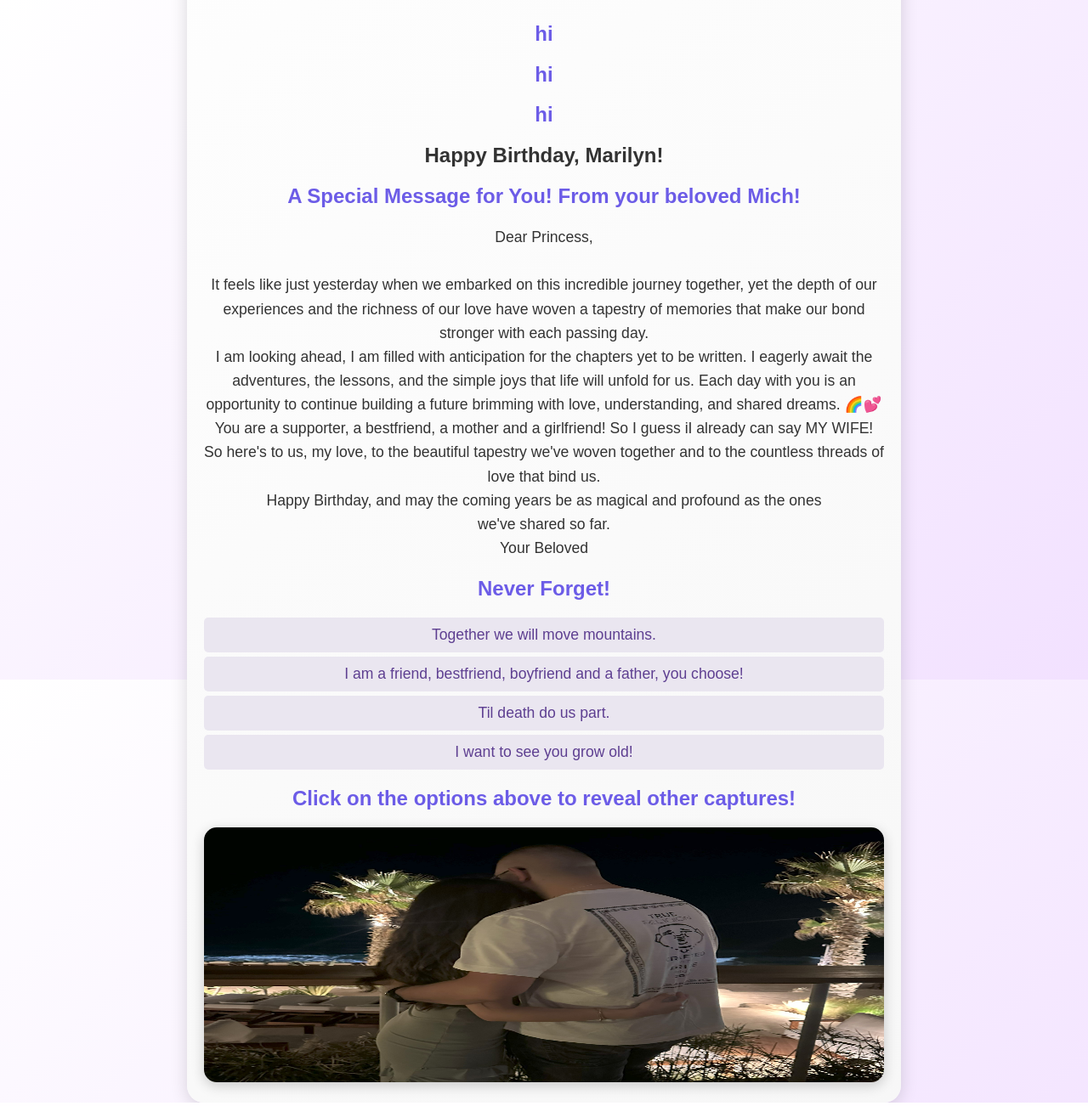
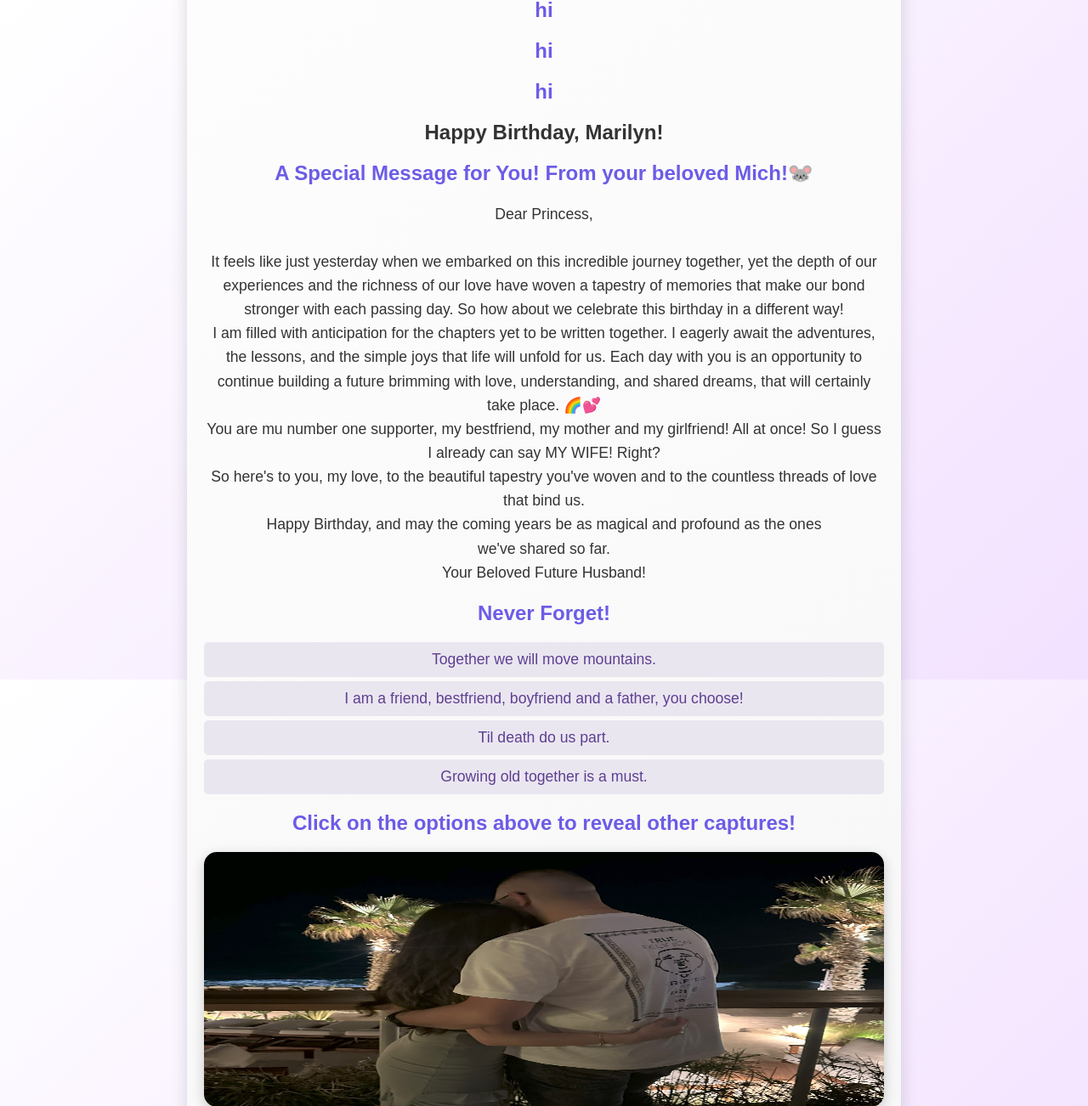
Before and after one commit to habchimichel/Marilyn, a Flask app: page / in a window 1280 px wide. Shown: the top 1302 px of the page at 85% size. Run offline with Flask 3, Linux system fonts and the light colour scheme.

Commit message:
Update index.html

```diff
--- a/templates/index.html
+++ b/templates/index.html
@@ -9,7 +9,7 @@
 <body>
     <div class="container">
         <header>
-            <h1>Happy Birthday, Marilyn!</h1>
+            <h1>Happy Birthday, Marilyn!❤️</h1>
         </header>
         <section class="message">
                <h2>hi </h2>
@@ -24,17 +24,17 @@
             <h2>hi</h2>
             <h2>hi</h2>
             <h1>Happy Birthday, Marilyn!</h1>
-            <h2>A Special Message for You! From your beloved Mich!</h2>
+            <h2>A Special Message for You! From your beloved Mich!🐭</h2>
             <p>
                 Dear Princess,<br><br>
 
-                It feels like just yesterday when we embarked on this incredible journey together, yet the depth of our experiences and the richness of our love have woven a tapestry of memories that make our bond stronger with each passing day.<br>
-                I am looking ahead, I am filled with anticipation for the chapters yet to be written. I eagerly await the adventures, the lessons, and the simple joys that life will unfold for us. Each day with you is an opportunity to continue building a future brimming with love, understanding, and shared dreams. 🌈💕<br>
-                You are a supporter, a bestfriend, a mother and a girlfriend! So I guess iI already can say MY WIFE!<br>
-                So here's to us, my love, to the beautiful tapestry we've woven together and to the countless threads of love that bind us.<br>
+                It feels like just yesterday when we embarked on this incredible journey together, yet the depth of our experiences and the richness of our love have woven a tapestry of memories that make our bond stronger with each passing day. So how about we celebrate this birthday in a different way! <br>
+                I am filled with anticipation for the chapters yet to be written together. I eagerly await the adventures, the lessons, and the simple joys that life will unfold for us. Each day with you is an opportunity to continue building a future brimming with love, understanding, and shared dreams, that will certainly take place. 🌈💕<br>
+                You are mu number one supporter, my bestfriend, my mother and my girlfriend! All at once! So I guess I already can say MY WIFE! Right?<br>
+                So here's to you, my love, to the beautiful tapestry you've woven and to the countless threads of love that bind us.<br>
                 Happy Birthday, and may the coming years be as magical and profound as the ones we've shared so far.<br>
 
-                Your Beloved
+                Your Beloved Future Husband!
             </p>
         </section>
 
@@ -44,7 +44,7 @@
                 <li data-img="{{ url_for('static', filename='images/memory1.jpg') }}">Together we will move mountains.</li>
                 <li data-img="{{ url_for('static', filename='images/memory2.jpg') }}">I am a friend, bestfriend, boyfriend and a father, you choose!</li>
                 <li data-img="{{ url_for('static', filename='images/memory3.jpg') }}">Til death do us part.</li>
-                <li data-img="{{ url_for('static', filename='images/memory4.jpg') }}">I want to see you grow old!</li>
+                <li data-img="{{ url_for('static', filename='images/memory4.jpg') }}">Growing old together is a must.</li>
             </ul>
             <h2>Click on the options above to reveal other captures!</h2>
         </section>
```
